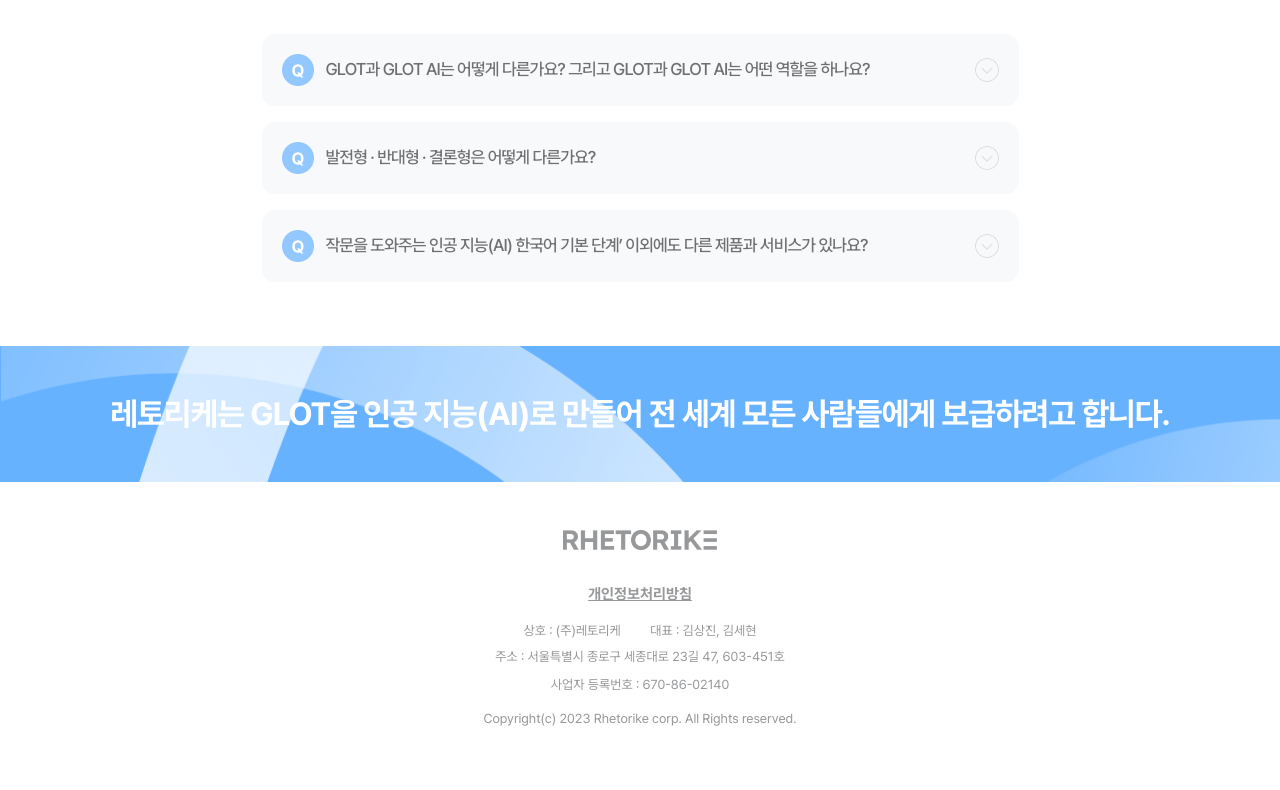
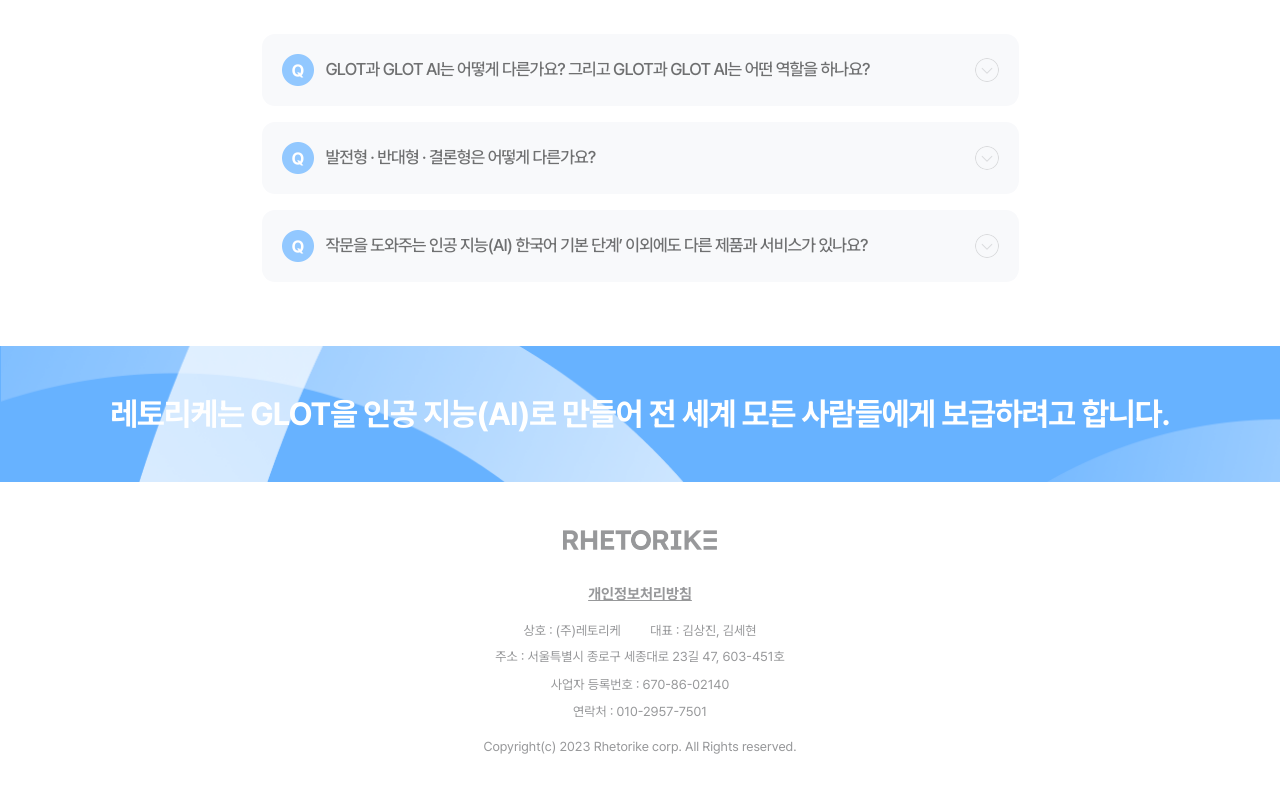
Before and after one commit to Rhetorike21/glot-frontend, a React (Create React App) app: page / in a window 1280 px wide. Shown: the part 4913-5703 px from the top of the page. Built offline with nearby package versions, Linux system fonts and the light colour scheme; what recoil-persist would draw is missing.

Commit message:
feat: footer 수정

```diff
--- a/src/components/Main/MainFooter.js
+++ b/src/components/Main/MainFooter.js
@@ -30,10 +30,17 @@
                     </Script>
                     <Script
                         style={{
+                            marginBottom: '12px',
+                        }}
+                    >
+                        사업자 등록번호 : 670-86-02140
+                    </Script>
+                    <Script
+                        style={{
                             marginBottom: '19px',
                         }}
                     >
-                        사업자 등록번호 : 670-86-02140
+                        연락처 : 010-2957-7501
                     </Script>
                     <Script>
                         Copyright(c) 2023 Rhetorike corp. All Rights reserved.
```
